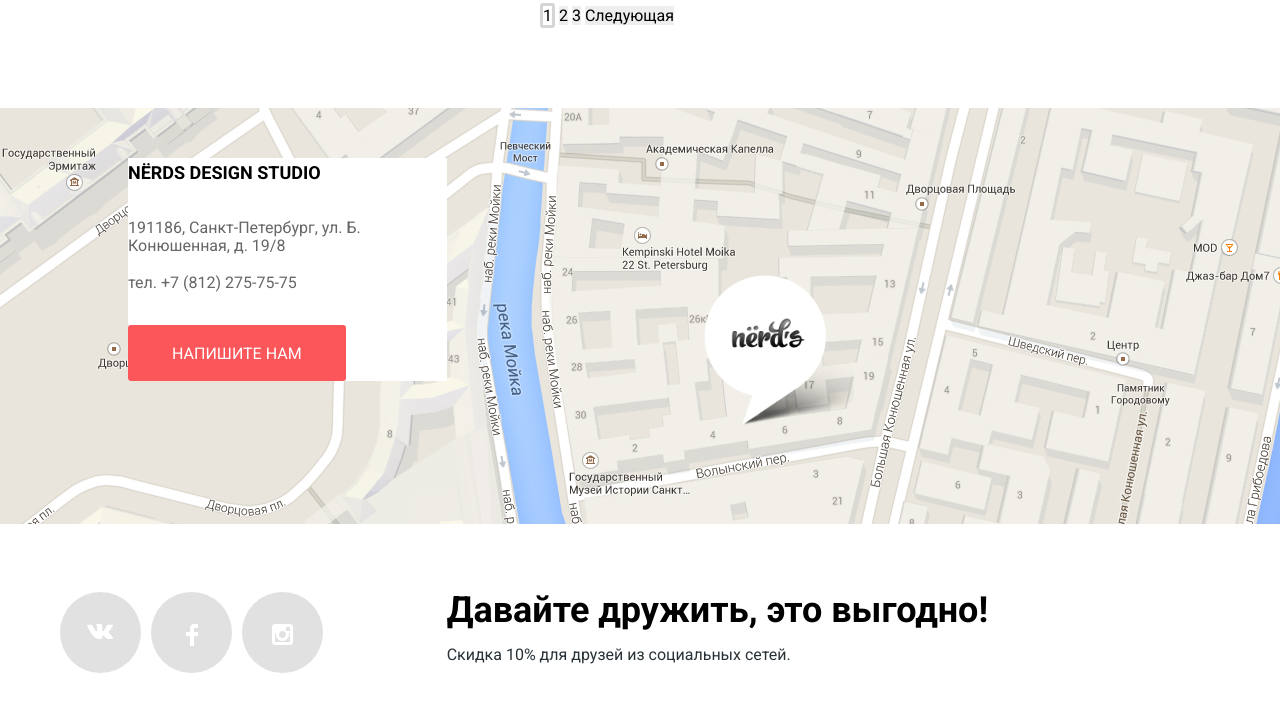
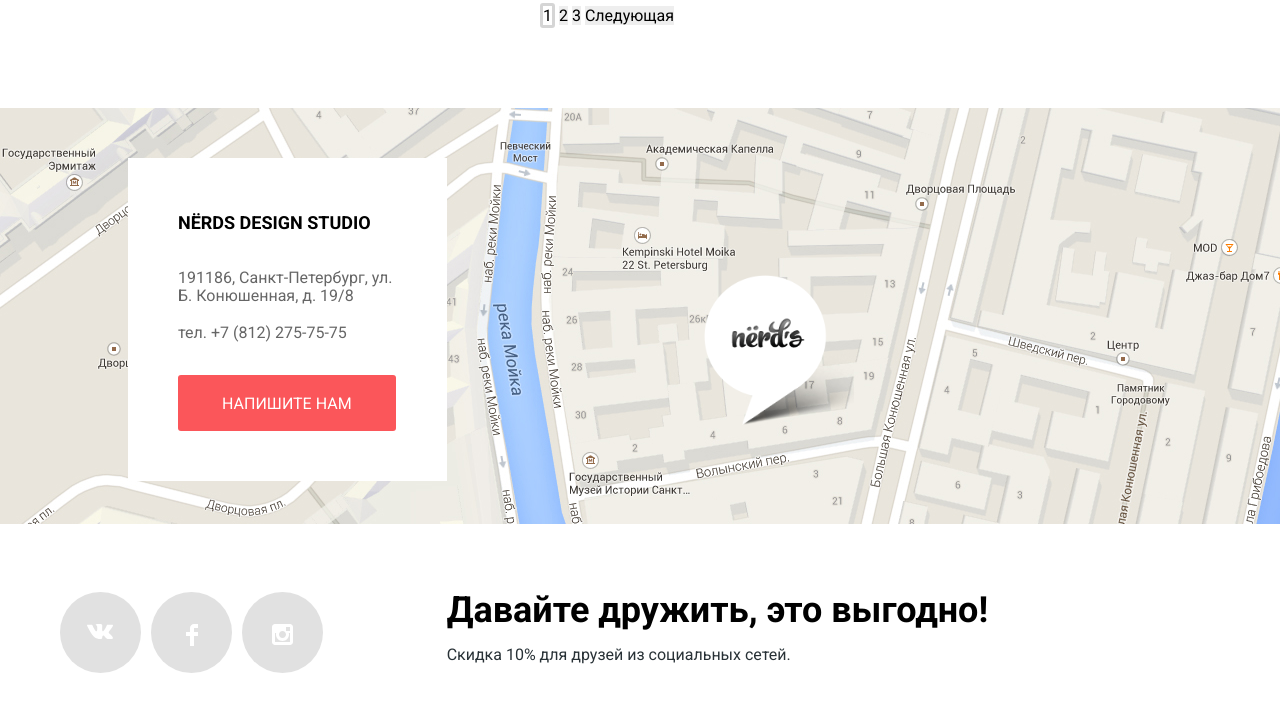
Before and after one commit to sergiivelikorodnov/1716029-nerds-30, a plain HTML site: page products.html in a window 1280 px wide. Shown: the part 2363-3075 px from the top of the page. Drawn offline with Linux system fonts and the light colour scheme.

Commit message:
Update products.html

```diff
--- a/products.html
+++ b/products.html
@@ -290,11 +290,13 @@
     <div class="footer-map-container">
       <div class="footer-map"></div>
       <div class="footer-marker"></div>
-      <div class="footer-contacts">
-        <p class="footer-title">NЁRDS DESIGN STUDIO</p>
-        <p class="footer-address">191186, Санкт-Петербург, ул. Б. Конюшенная, д. 19/8</p>
-        <a class="footer-phone" href="tel:+78122757575">тел. +7 (812) 275-75-75</a>
-        <a class="button button-contact" href="#">НАПИШИТЕ НАМ</a>
+      <div class="footer-contacts ">
+        <div class="footer-wrap ">
+          <p class="footer-title">NЁRDS DESIGN STUDIO</p>
+          <p class="footer-address">191186, Санкт-Петербург, ул. Б. Конюшенная, д. 19/8</p>
+          <a class="footer-phone" href="tel:+78122757575">тел. +7 (812) 275-75-75</a>
+          <a class="button button-contact" href="#">НАПИШИТЕ НАМ</a>
+        </div>
       </div>
     </div>
     <!--==== Social icons ======-->
```
